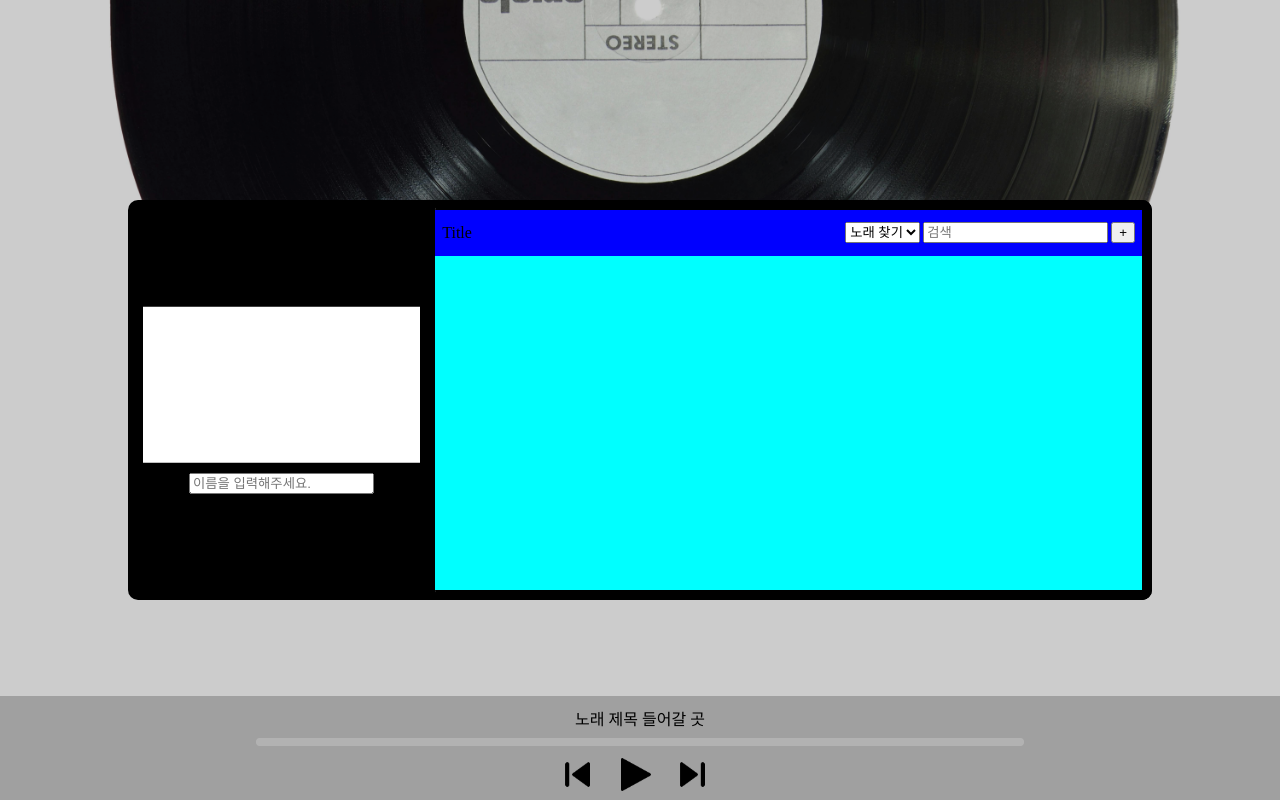
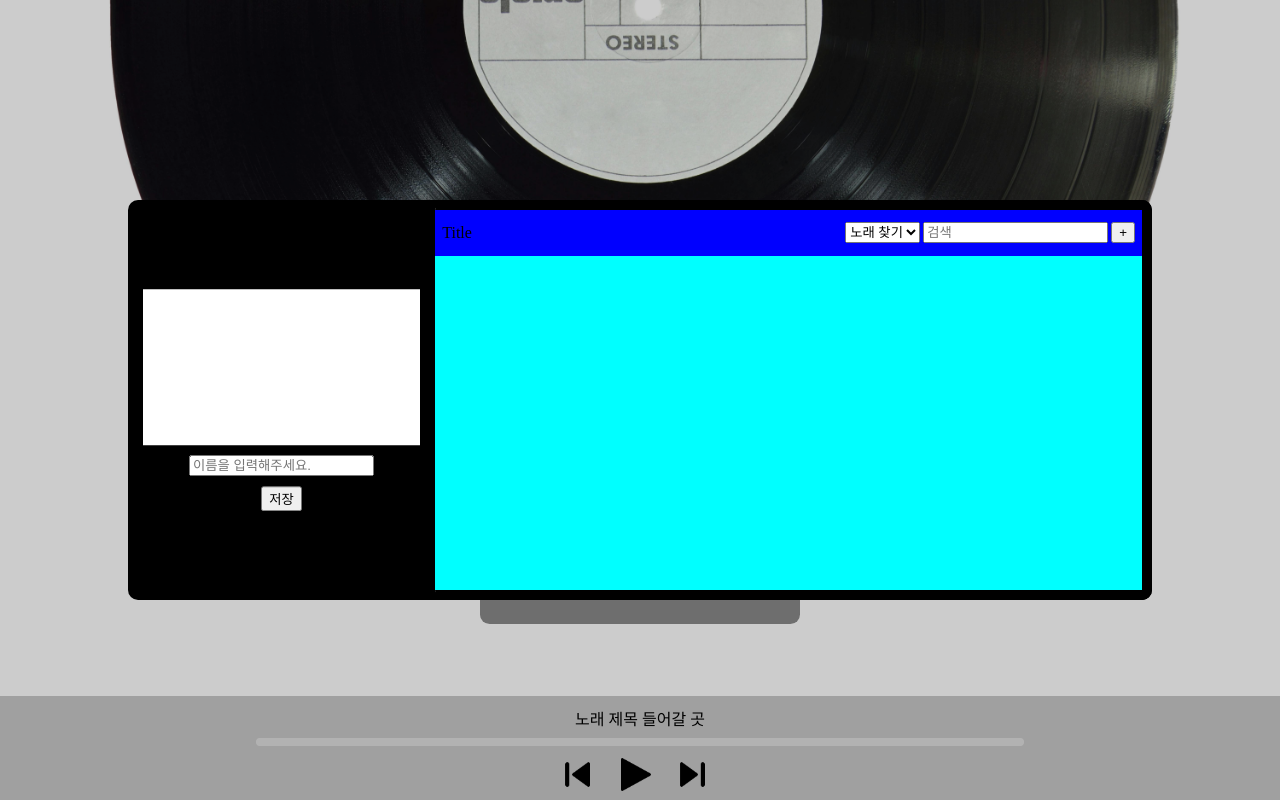
Before and after one commit to mocoorong/music-player, a Next.js app: page / in a window 1280 px wide. Both pictures are taken after a click on the element 640 px from the left and 464 px from the top of the page. Built offline with nearby package versions, Linux system fonts and the light colour scheme.

Commit message:
플레이 리스트 제목 설정 가능 및 앨범 생성

```diff
--- a/app/components/PlaylistModal.tsx
+++ b/app/components/PlaylistModal.tsx
@@ -1,16 +1,40 @@
 import './PlaylistModal.css'
+import type {Playlist} from '../types/playlist'
+import {useState} from 'react'
 
 type PlaylistModalProps = {
   onClose: () => void
+  onCreate: (playlist: Playlist) => void
 }
 
-export default function PlaylistModal({onClose}: PlaylistModalProps) {
+export default function PlaylistModal({onClose, onCreate}: PlaylistModalProps) {
+  const [title, setTitle] = useState('')
   return (
     <div className="modal-bg" onClick={onClose}>
       <div className="modal-inner" onClick={(e) => e.stopPropagation()}>
         <div className="modal-inner-left">
           <div className="modal-inner-youtube"></div>
-          <input placeholder="이름을 입력해주세요."></input>
+          <input
+            placeholder="이름을 입력해주세요."
+            value={title}
+            onChange={(e) => setTitle(e.target.value)}
+          ></input>
+          <button
+            className="playlist-create-btn"
+            onClick={() => {
+              if (!title.trim()) return
+
+              onCreate({
+                id: Date.now().toString(),
+                title,
+                songs: [],
+              })
+
+              onClose()
+            }}
+          >
+            저장
+          </button>
         </div>
         <div className="modal-inner-right">
           <div className="modal-inner-title">
--- a/app/page.css
+++ b/app/page.css
@@ -12,9 +12,9 @@ body {
 
 .music-playlist-add {
   position: absolute;
-  top: 38%;
+  top: 50%;
   left: 50%;
-  transform: translateX(-50%);
+  transform: translate(-50%, -30%);
   aspect-ratio: 1 / 1;
   width: 25%;
   border-radius: 3%;
@@ -109,3 +109,20 @@ body {
   width: 80%;
   height: 80%;
 }
+
+.playlist-album {
+  background-color: antiquewhite;
+  aspect-ratio: 1 / 1;
+  width: 25%;
+  border-radius: 3%;
+  position: absolute;
+  left: 50%;
+  top: 50%;
+  transform: translate(-50%, -30%);
+  width: 25%;
+  display: flex;
+  align-items: center;
+  justify-content: center;
+  flex-direction: column;
+  cursor: pointer;
+}
--- a/app/page.tsx
+++ b/app/page.tsx
@@ -3,19 +3,32 @@
 import {useState} from 'react'
 import './page.css'
 import PlaylistModal from './components/PlaylistModal'
+import type {Playlist} from './types/playlist'
 
-export default function () {
+export default function Home() {
   const [play, setPlay] = useState(false)
   const [modal, setModal] = useState(false)
+  const [playlists, setPlaylists] = useState<Playlist[]>([])
 
   return (
     <div className="main-bg">
-      {!modal && (
+      <div className="playlist-zone">
+        {playlists.map((playlist) => (
+          <div key={playlist.id} className="playlist-album">
+            <div className="playlist-album-cover">🎵</div>
+            <div className="playlist-album-title">{playlist.title}</div>
+          </div>
+        ))}
         <div className="music-playlist-add" onClick={() => setModal(true)}>
           <div className="plus-btn"></div>
         </div>
+      </div>
+      {modal && (
+        <PlaylistModal
+          onClose={() => setModal(false)}
+          onCreate={(playlist) => setPlaylists((prev) => [...prev, playlist])}
+        />
       )}
-      {modal && <PlaylistModal onClose={() => setModal(false)} />}
       <div className="music-var">
         <div className="music-var-title">노래 제목 들어갈 곳</div>
         <div className="progress-container">
--- /dev/null
+++ b/app/types/playlist.tsx
@@ -0,0 +1,11 @@
+export type Song = {
+    id: string,
+    title: string,
+    youtubeUrl: string,
+    thumbnail:string
+}
+export type Playlist = {
+    id: string,
+    title: string,
+    songs:Song[]
+}
```
